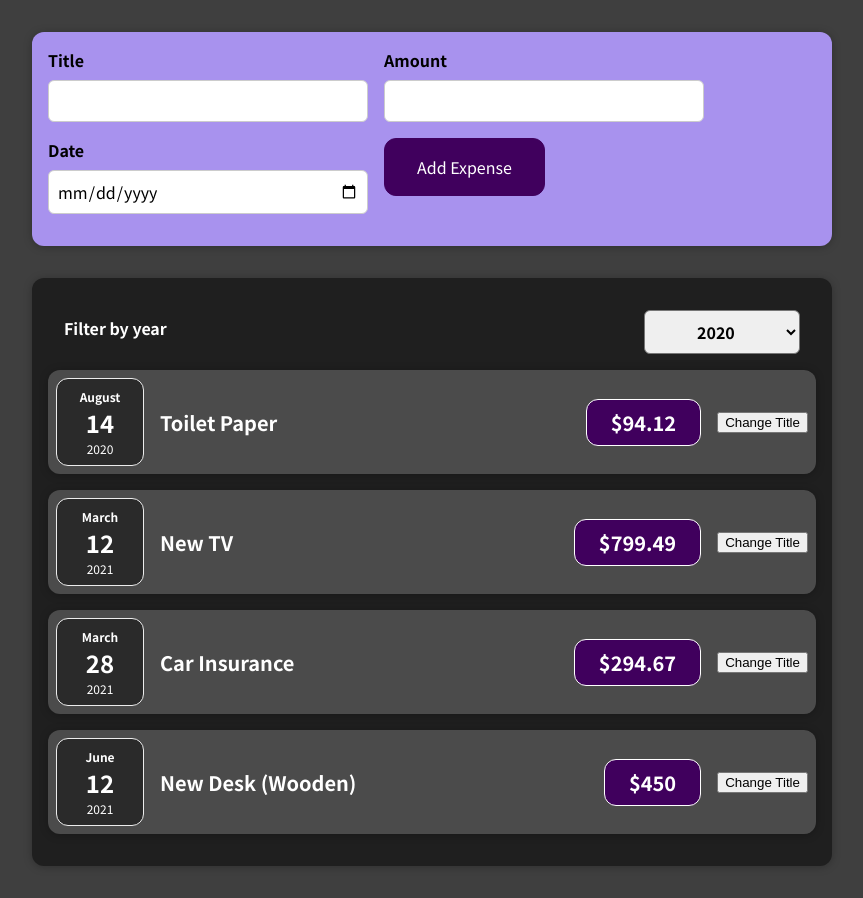
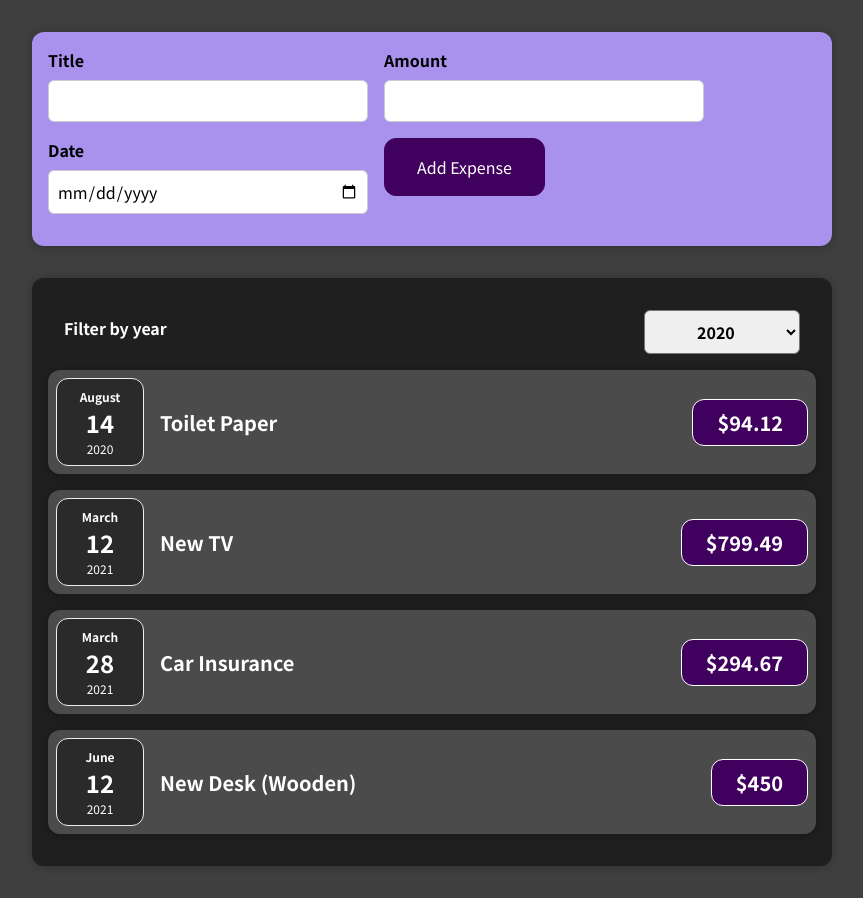
Before and after one commit to yasser-acc/expenses-tracker, a React (Create React App) app: page / in a window 1280 px wide. Shown: the whole page, without its empty margins (208-1071 px from the left). Built offline with nearby package versions, Linux system fonts and the light colour scheme.

Commit message:
ExpenseItem.js Updated
Changed the expense item item to be stateless

```diff
--- a/src/components/Expenses/ExpenseItem.js
+++ b/src/components/Expenses/ExpenseItem.js
@@ -1,24 +1,15 @@
-import React, { useState } from "react";
+import React from "react";
 import ExpenseDate from "./ExpenseDate";
 import Card from "../UI/Card";
 import "./ExpenseItem.css";
 
 function ExpenseItem(props) {
-  //get access to special variables and change their data through events
-  const [title, setTitle] = useState(props.title);
-
-  const clickHandler = () => {
-    setTitle("updated !!!!!");
-    console.log(title);
-  };
-
   return (
     <Card className="expense-item">
       <ExpenseDate date={props.date} />
       <div className="expense-item__description">
-        <h2>{title}</h2>
+        <h2>{props.title}</h2>
         <div className="expense-item__price">${props.amount}</div>
-        <button onClick={clickHandler}>Change Title</button>
       </div>
     </Card>
   );
```
